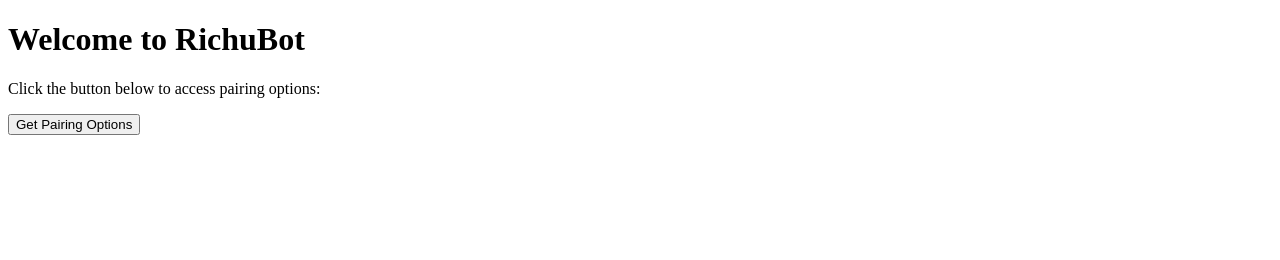
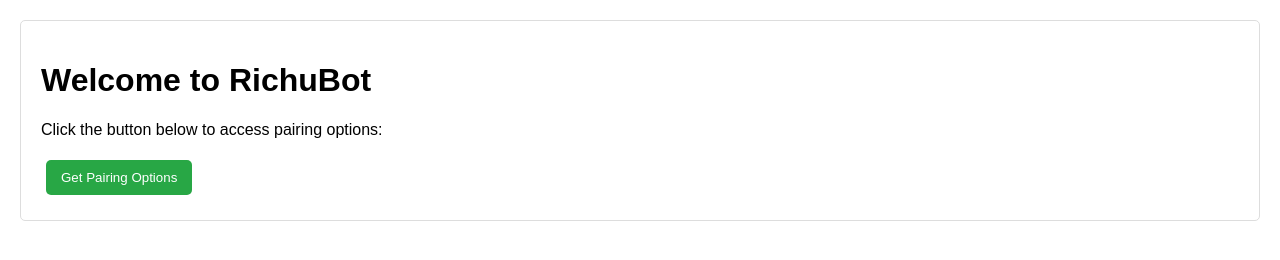
Before and after one commit to MuhammedRishdinT/richu, a website: page index.html in a window 1280 px wide. Drawn offline with Linux system fonts and the light colour scheme.

Commit message:
Update index.html

```diff
--- a/index.html
+++ b/index.html
@@ -3,11 +3,51 @@
 <head>
     <meta charset="UTF-8">
     <meta name="viewport" content="width=device-width, initial-scale=1.0">
-    <title>RichuBot Home</title>
+    <title>RichuBot Pairing Options</title>
+    <style>
+        body {
+            font-family: Arial, sans-serif;
+            margin: 20px;
+            padding: 20px;
+            border: 1px solid #ddd;
+            border-radius: 5px;
+        }
+        button {
+            padding: 10px 15px;
+            margin: 5px;
+            border: none;
+            border-radius: 5px;
+            background-color: #28a745;
+            color: white;
+            cursor: pointer;
+        }
+        #pairingOptions {
+            display: none;
+            margin-top: 20px;
+        }
+    </style>
 </head>
 <body>
-    <h1>Welcome to RichuBot</h1>
-    <p>Click the button below to access pairing options:</p>
-    <button onclick="window.location.href='pairing.html';">Get Pairing Options</button>
+
+<h1>Welcome to RichuBot</h1>
+<p>Click the button below to access pairing options:</p>
+
+<button onclick="togglePairingOptions()">Get Pairing Options</button>
+
+<div id="pairingOptions">
+    <h2>Pairing Code:</h2>
+    <p>12345-67890</p> <!-- Replace with your actual pairing code logic -->
+
+    <h2>QR Code:</h2>
+    <img src="https://via.placeholder.com/150" alt="QR Code"> <!-- Replace with actual QR code image -->
+</div>
+
+<script>
+    function togglePairingOptions() {
+        const options = document.getElementById('pairingOptions');
+        options.style.display = options.style.display === 'none' ? 'block' : 'none';
+    }
+</script>
+
 </body>
 </html>
```
